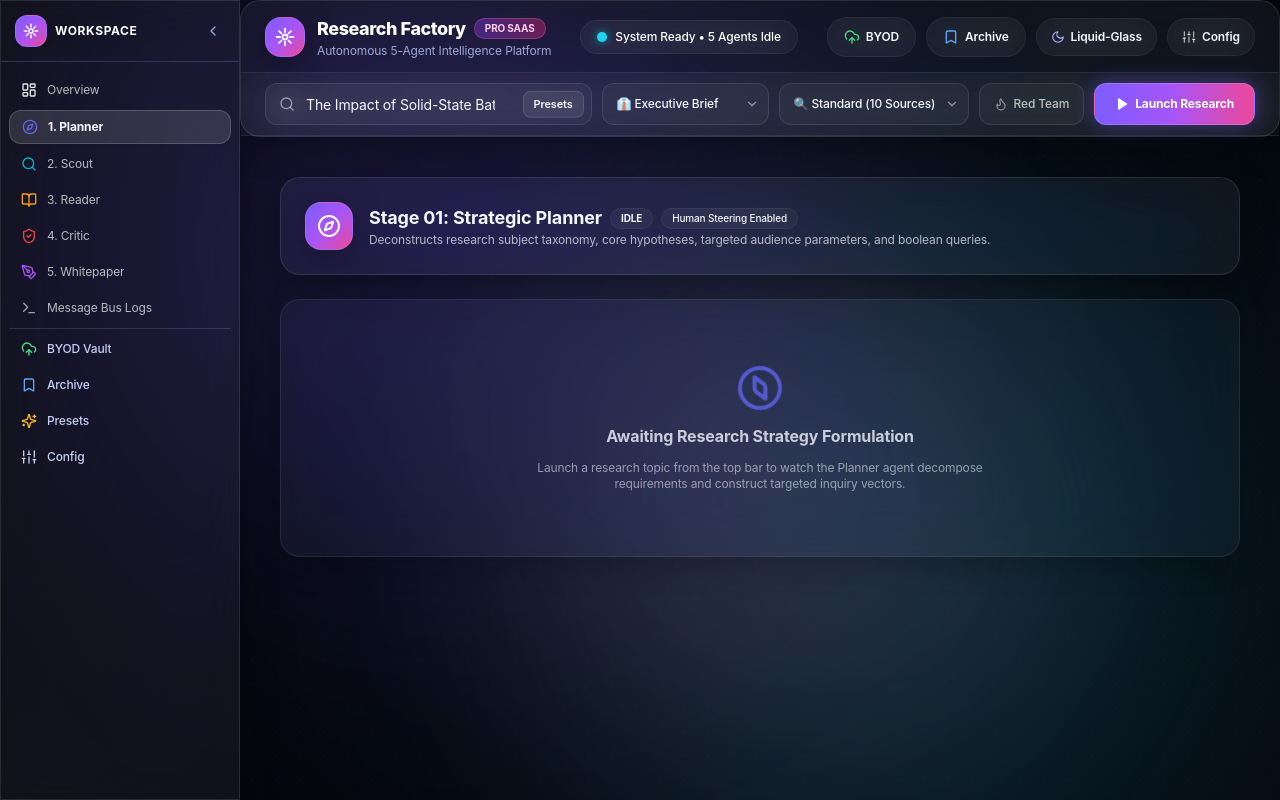
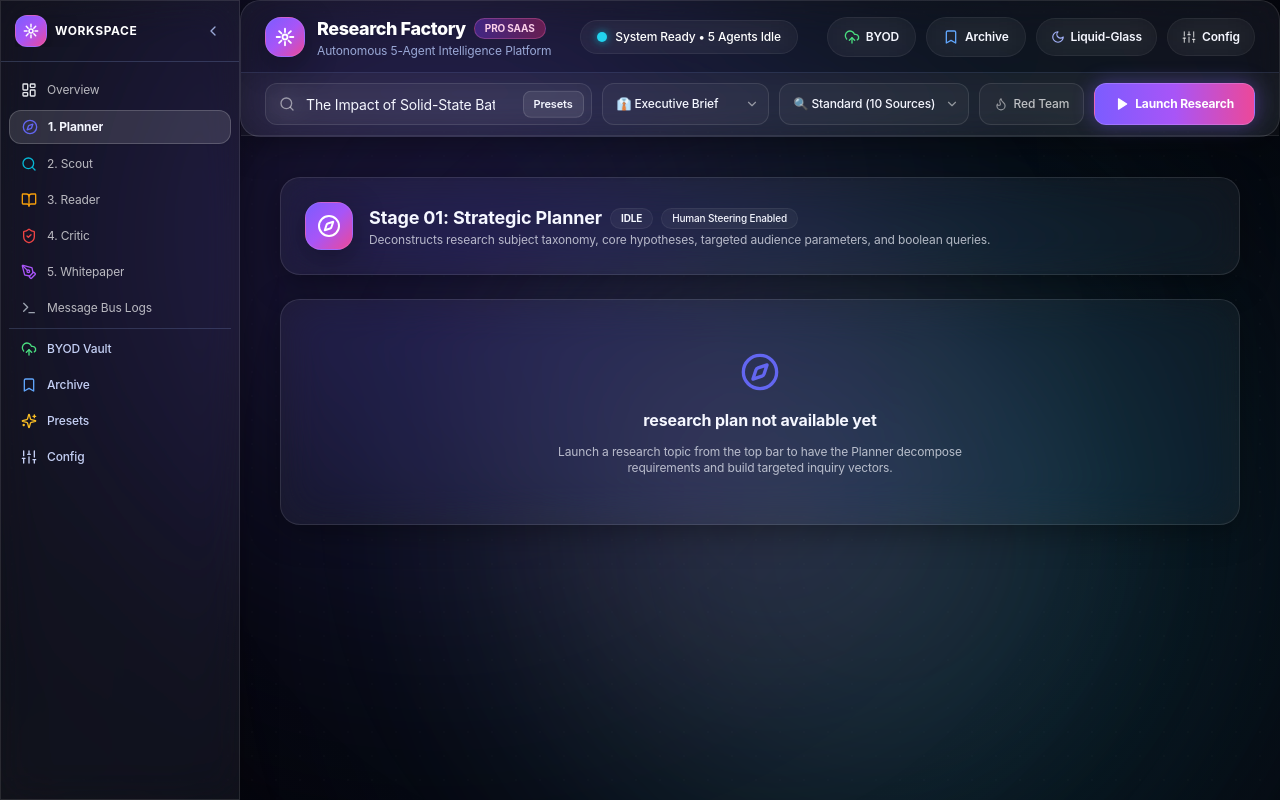
Before and after one commit to AnushkaTandon26/Multi-Agent-Reseach-and-Report-Factory, a Next.js app: page / in a window 1280 px wide. Both pictures are taken after a click on the button "1. Planner". Built offline with nearby package versions, Linux system fonts and the light colour scheme.

Commit message:
Improve agent view empty and loading states

```diff
--- a/src/app/page.tsx
+++ b/src/app/page.tsx
@@ -519,6 +519,8 @@ export default function HomePage() {
             <PlannerView
               plan={workflowState.plan}
               agent={workflowState.agents.planner}
+              workflowStatus={workflowState.status}
+              workflowError={workflowState.error}
               onUpdatePlan={handleUpdatePlan}
             />
           )}
@@ -527,6 +529,8 @@ export default function HomePage() {
             <SearcherView
               sources={workflowState.sources}
               agent={workflowState.agents.searcher}
+              workflowStatus={workflowState.status}
+              workflowError={workflowState.error}
               onToggleSource={handleToggleSource}
               onAddCustomSource={handleAddCustomSource}
             />
@@ -536,6 +540,8 @@ export default function HomePage() {
             <ReaderView
               facts={workflowState.facts}
               agent={workflowState.agents.reader}
+              workflowStatus={workflowState.status}
+              workflowError={workflowState.error}
               onDeleteFact={handleDeleteFact}
               onAddFact={handleAddFact}
             />
@@ -545,6 +551,8 @@ export default function HomePage() {
             <CriticView
               critic={workflowState.criticReview}
               agent={workflowState.agents.critic}
+              workflowStatus={workflowState.status}
+              workflowError={workflowState.error}
             />
           )}
 
--- /dev/null
+++ b/src/components/AgentStatePanel.tsx
@@ -0,0 +1,78 @@
+'use client';
+
+import React from 'react';
+import { AlertCircle, LoaderCircle } from 'lucide-react';
+import { AgentStatus, ResearchWorkflowState } from '../lib/types';
+
+interface AgentStatePanelProps {
+  stageName: string;
+  outputName: string;
+  status: AgentStatus;
+  workflowStatus?: ResearchWorkflowState['status'];
+  icon: React.ReactNode;
+  idleMessage: string;
+  currentTask?: string;
+  errorMessage?: string;
+  className?: string;
+}
+
+export const AgentStatePanel: React.FC<AgentStatePanelProps> = ({
+  stageName,
+  outputName,
+  status,
+  workflowStatus,
+  icon,
+  idleMessage,
+  currentTask,
+  errorMessage,
+  className = '',
+}) => {
+  const effectiveStatus =
+    workflowStatus === 'error'
+      ? 'error'
+      : workflowStatus === 'running' && (status === 'idle' || status === 'waiting')
+        ? 'waiting'
+        : workflowStatus === 'completed' && (status === 'idle' || status === 'waiting')
+          ? 'completed'
+          : status;
+  const isError = effectiveStatus === 'error';
+  const isRunning = effectiveStatus === 'running';
+  const title = isError
+    ? `${stageName} couldn't complete`
+    : isRunning
+      ? `${stageName} in progress`
+      : effectiveStatus === 'waiting'
+        ? `${stageName} is waiting`
+        : effectiveStatus === 'completed'
+          ? `No ${outputName} available`
+          : `${outputName} not available yet`;
+  const message = isError
+    ? errorMessage || 'Review the Message Bus Logs for details, then retry the research run.'
+    : isRunning
+      ? currentTask || `Results will appear here as ${stageName} works.`
+      : effectiveStatus === 'waiting'
+        ? 'This stage will begin when its upstream research is ready.'
+        : effectiveStatus === 'completed'
+          ? `This stage completed without producing ${outputName.toLowerCase()}.`
+          : idleMessage;
+
+  return (
+    <section
+      role={isError ? 'alert' : 'status'}
+      aria-live={isError ? 'assertive' : 'polite'}
+      className={`liquid-glass p-8 sm:p-12 text-center space-y-3 ${className}`}
+    >
+      <div className="w-12 h-12 mx-auto flex items-center justify-center">
+        {isError ? (
+          <AlertCircle className="w-10 h-10 text-rose-500" aria-hidden="true" />
+        ) : isRunning ? (
+          <LoaderCircle className="w-10 h-10 text-cyan-500 animate-spin" aria-hidden="true" />
+        ) : (
+          icon
+        )}
+      </div>
+      <h3 className="text-base font-bold text-current">{title}</h3>
+      <p className="text-xs opacity-70 max-w-md mx-auto">{message}</p>
+    </section>
+  );
+};
--- a/src/components/ReportViewer.tsx
+++ b/src/components/ReportViewer.tsx
@@ -24,6 +24,7 @@ import {
   ZoomOut,
 } from 'lucide-react';
 import { FinalReport, ResearchWorkflowState } from '../lib/types';
+import { AgentStatePanel } from './AgentStatePanel';
 import { usePreferences, AppFont } from '../context/PreferencesContext';
 
 interface ReportViewerProps {
@@ -45,6 +46,13 @@ export const ReportViewer: React.FC<ReportViewerProps> = ({
 
   const markdownToRender = report?.markdownContent || streamingChunk || '';
   const isWriterActive = state.activeAgent === 'writer';
+  const writerStatus =
+    state.status === 'error'
+      ? 'error'
+      : state.status === 'running' &&
+          (state.agents.writer.status === 'idle' || state.agents.writer.status === 'waiting')
+        ? 'waiting'
+        : state.agents.writer.status;
 
   // Extract table of contents from markdown headings
   const tableOfContents = useMemo(() => {
@@ -322,17 +330,17 @@ export const ReportViewer: React.FC<ReportViewerProps> = ({
         style={{ fontSize: `${(17 * zoomLevel) / 100}px` }}
       >
         {!markdownToRender ? (
-          <div className="text-center py-20 max-w-md mx-auto space-y-3">
-            <div className="w-14 h-14 rounded-2xl bg-[#FAF5FF] border border-[#E9D5FF] flex items-center justify-center mx-auto text-[#A855F7]">
-              <PenTool className="w-7 h-7" />
-            </div>
-            <h4 className="text-base font-bold text-[#14181F]">
-              Whitepaper Awaiting Synthesis
-            </h4>
-            <p className="text-xs text-[#6B7280] leading-relaxed">
-              Launch research to activate the 5-agent pipeline. The Executive Synthesizer will stream the comprehensive, citation-backed whitepaper here.
-            </p>
-          </div>
+          <AgentStatePanel
+            stageName="Executive Synthesizer"
+            outputName="whitepaper"
+            status={writerStatus}
+            workflowStatus={state.status}
+            icon={<PenTool className="w-7 h-7 text-[#A855F7]" aria-hidden="true" />}
+            currentTask={state.agents.writer.currentTask}
+            errorMessage={state.error}
+            idleMessage="Launch research to activate the pipeline. The Executive Synthesizer will stream the citation-backed whitepaper here."
+            className="max-w-2xl mx-auto"
+          />
         ) : (
           <div className="max-w-[760px] mx-auto space-y-8">
             {/* Whitepaper Title Banner */}
--- a/src/components/views/CriticView.tsx
+++ b/src/components/views/CriticView.tsx
@@ -14,14 +14,22 @@ import {
   Search,
   PenTool,
 } from 'lucide-react';
-import { CriticReview, AgentInfo } from '../../lib/types';
+import { CriticReview, AgentInfo, ResearchWorkflowState } from '../../lib/types';
+import { AgentStatePanel } from '../AgentStatePanel';
 
 interface CriticViewProps {
   critic?: CriticReview;
   agent: AgentInfo;
+  workflowStatus?: ResearchWorkflowState['status'];
+  workflowError?: string;
 }
 
-export const CriticView: React.FC<CriticViewProps> = ({ critic, agent }) => {
+export const CriticView: React.FC<CriticViewProps> = ({
+  critic,
+  agent,
+  workflowStatus,
+  workflowError,
+}) => {
   return (
     <div className="space-y-6 pb-20 w-full">
       {/* Header Banner */}
@@ -64,15 +72,16 @@ export const CriticView: React.FC<CriticViewProps> = ({ critic, agent }) => {
       </div>
 
       {!critic ? (
-        <div className="bg-white rounded-2xl border border-[#E5E7EB] p-16 text-center text-[#6B7280] space-y-3 shadow-xs">
-          <ShieldCheck className="w-12 h-12 mx-auto text-[#EF4444] animate-pulse" />
-          <h3 className="text-base font-bold text-[#14181F]">
-            Epistemic Audit in Standby
-          </h3>
-          <p className="text-xs text-[#6B7280] max-w-md mx-auto">
-            The Critic Agent will analyze extracted findings, detect gaps, and audit the draft once the Reader stage completes.
-          </p>
-        </div>
+        <AgentStatePanel
+          stageName="Epistemic Critic"
+          outputName="epistemic audit"
+          status={agent.status}
+          workflowStatus={workflowStatus}
+          icon={<ShieldCheck className="w-10 h-10 text-[#EF4444]" aria-hidden="true" />}
+          currentTask={agent.currentTask}
+          errorMessage={workflowError}
+          idleMessage="The Critic will audit findings and the draft after the Reader and Synthesizer have produced their outputs."
+        />
       ) : (
         <div className="space-y-6">
           {/* Agentic Decision & Replanning Directive Callout */}
--- a/src/components/views/PlannerView.tsx
+++ b/src/components/views/PlannerView.tsx
@@ -13,17 +13,22 @@ import {
   Plus,
   Trash2,
 } from 'lucide-react';
-import { ResearchPlan, AgentInfo } from '../../lib/types';
+import { ResearchPlan, AgentInfo, ResearchWorkflowState } from '../../lib/types';
+import { AgentStatePanel } from '../AgentStatePanel';
 
 interface PlannerViewProps {
   plan?: ResearchPlan;
   agent: AgentInfo;
+  workflowStatus?: ResearchWorkflowState['status'];
+  workflowError?: string;
   onUpdatePlan?: (updatedPlan: ResearchPlan) => void;
 }
 
 export const PlannerView: React.FC<PlannerViewProps> = ({
   plan,
   agent,
+  workflowStatus,
+  workflowError,
   onUpdatePlan,
 }) => {
   const [newQuestion, setNewQuestion] = useState('');
@@ -104,15 +109,16 @@ export const PlannerView: React.FC<PlannerViewProps> = ({
       </div>
 
       {!plan ? (
-        <div className="liquid-glass p-16 text-center opacity-80 space-y-3">
-          <Compass className="w-12 h-12 mx-auto text-[#6366F1] animate-spin" />
-          <h3 className="text-base font-bold text-current">
-            Awaiting Research Strategy Formulation
-          </h3>
-          <p className="text-xs opacity-70 max-w-md mx-auto">
-            Launch a research topic from the top bar to watch the Planner agent decompose requirements and construct targeted inquiry vectors.
-          </p>
-        </div>
+        <AgentStatePanel
+          stageName="Strategic Planner"
+          outputName="research plan"
+          status={agent.status}
+          workflowStatus={workflowStatus}
+          icon={<Compass className="w-10 h-10 text-[#6366F1]" aria-hidden="true" />}
+          currentTask={agent.currentTask}
+          errorMessage={workflowError}
+          idleMessage="Launch a research topic from the top bar to have the Planner decompose requirements and build targeted inquiry vectors."
+        />
       ) : (
         <div className="grid grid-cols-1 lg:grid-cols-12 gap-6">
           {/* Left Column: Scope, Hypotheses & Audience (6 cols) */}
--- a/src/components/views/ReaderView.tsx
+++ b/src/components/views/ReaderView.tsx
@@ -2,11 +2,14 @@
 
 import React, { useState } from 'react';
 import { BookOpen, Quote, Sparkles, Filter, CheckCircle2, Trash2, Plus } from 'lucide-react';
-import { ExtractedFact, AgentInfo } from '../../lib/types';
+import { ExtractedFact, AgentInfo, ResearchWorkflowState } from '../../lib/types';
+import { AgentStatePanel } from '../AgentStatePanel';
 
 interface ReaderViewProps {
   facts: ExtractedFact[];
   agent: AgentInfo;
+  workflowStatus?: ResearchWorkflowState['status'];
+  workflowError?: string;
   onDeleteFact?: (id: string) => void;
   onAddFact?: (fact: Partial<ExtractedFact>) => void;
 }
@@ -14,6 +17,8 @@ interface ReaderViewProps {
 export const ReaderView: React.FC<ReaderViewProps> = ({
   facts,
   agent,
+  workflowStatus,
+  workflowError,
   onDeleteFact,
   onAddFact,
 }) => {
@@ -146,13 +151,16 @@ export const ReaderView: React.FC<ReaderViewProps> = ({
       )}
 
       {facts.length === 0 ? (
-        <div className="bg-white rounded-2xl border border-[#E5E7EB] p-16 text-center text-[#6B7280] space-y-3 shadow-xs">
-          <BookOpen className="w-12 h-12 mx-auto text-[#F59E0B] animate-pulse" />
-          <h3 className="text-base font-bold text-[#14181F]">Fact Bank Empty</h3>
-          <p className="text-xs text-[#6B7280] max-w-md mx-auto">
-            The Deep Reader agent will ingest literature payloads and extract verified data points as the pipeline progresses.
-          </p>
-        </div>
+        <AgentStatePanel
+          stageName="Deep Reader"
+          outputName="verified facts"
+          status={agent.status}
+          workflowStatus={workflowStatus}
+          icon={<BookOpen className="w-10 h-10 text-[#F59E0B]" aria-hidden="true" />}
+          currentTask={agent.currentTask}
+          errorMessage={workflowError}
+          idleMessage="Verified facts will appear here after the Reader processes the sources found by the Literature Scout."
+        />
       ) : (
         <div className="space-y-4">
           {/* Category Filter Pills */}
```
Also changed, not shown: src/components/views/SearcherView.tsx (+27 -14 lines).
